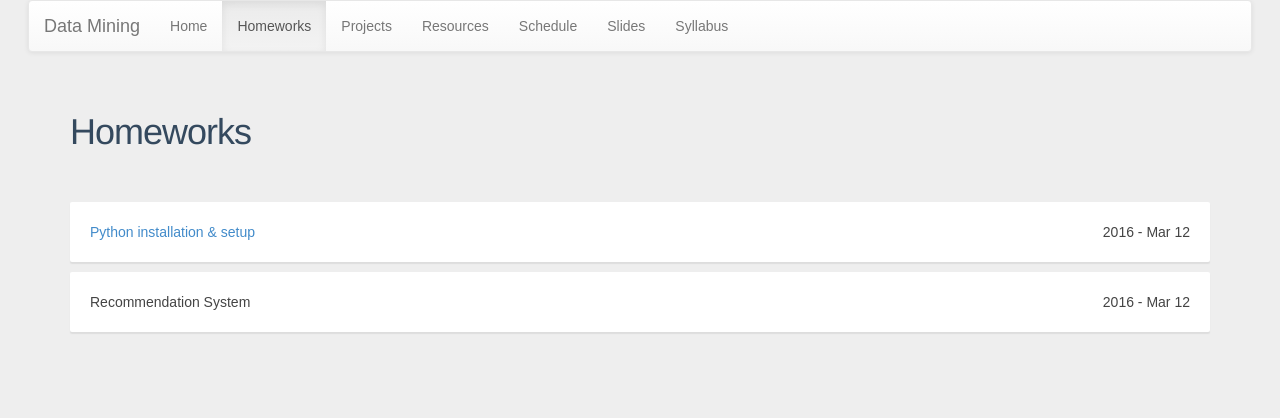
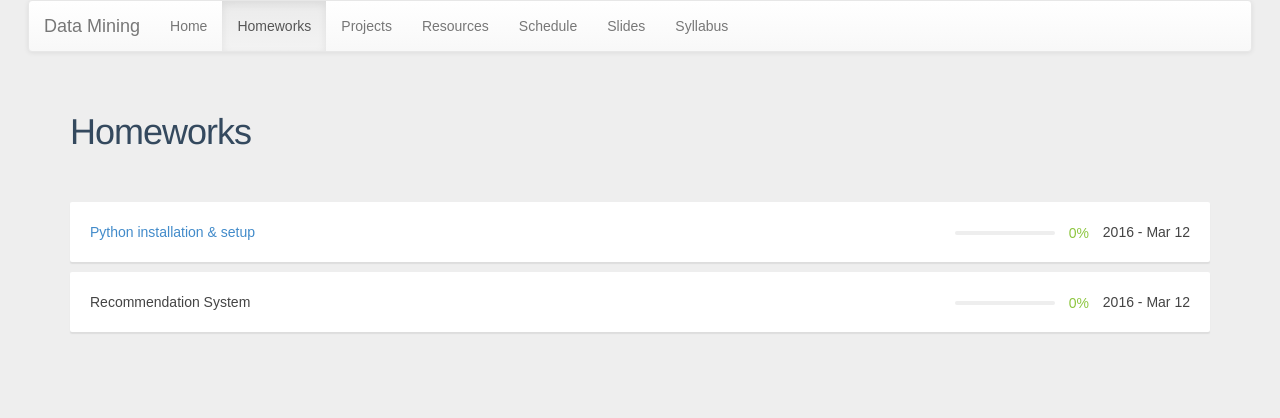
Before and after one commit to ftik-unira/dm2016, a Jekyll site: the page built from homeworks.html, in a window 1280 px wide. Shown: the top 418 px of the page. Built offline with Jekyll 4.4.1, drawn with Linux system fonts in a browser that asks for light colours; nearby versions of some CDN libraries.

Commit message:
updated homeworks

```diff
--- a/homeworks.html
+++ b/homeworks.html
@@ -13,6 +13,19 @@ group: navigation
     </span>
 
     <div class="pull-right">
+
+      <span class="project-progress">
+        <span class="project-progress-bg">
+          <span class="project-progress-fg" style="width: 0%;"></span>
+        </span>
+
+        <span class="project-progress-labels">
+          <span class="project-progress-label">
+            0%
+          </span>
+        </span>
+      </span>
+
        <span class="project-end-date ended">
         2016 - Mar 12
       </span>
@@ -26,6 +39,19 @@ group: navigation
     </span>
 
     <div class="pull-right">
+
+      <span class="project-progress">
+        <span class="project-progress-bg">
+          <span class="project-progress-fg" style="width: 0%;"></span>
+        </span>
+
+        <span class="project-progress-labels">
+          <span class="project-progress-label">
+            0%
+          </span>
+        </span>
+      </span>
+
        <span class="project-end-date ended">
         2016 - Mar 12
       </span>
```
Lines whose indentation alone changed are shown as unchanged.
